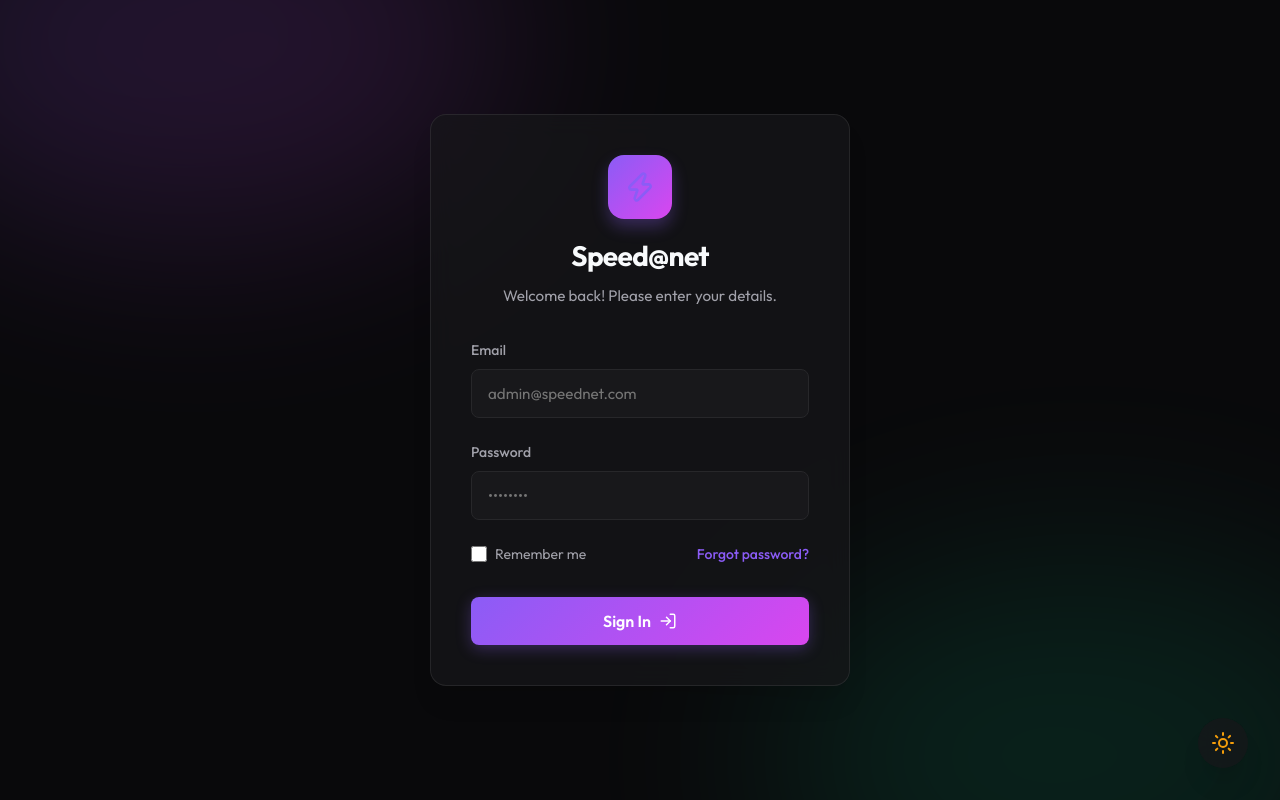
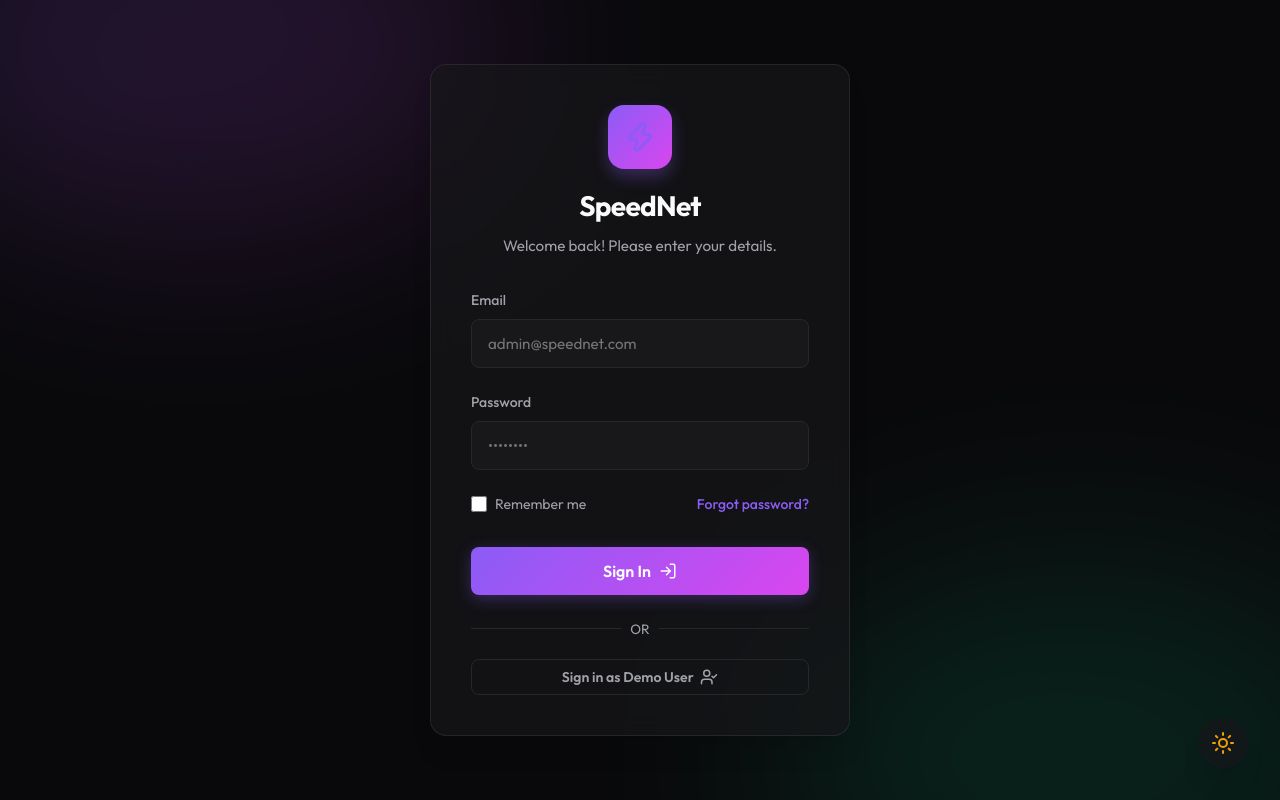
Before and after one commit to abnv-8083/speed, a React (Vite) app: page /login in a window 1280 px wide. Built offline with nearby package versions, Linux system fonts and the light colour scheme; no server answers.

Commit message:
Added Demo Login button for easy access

```diff
--- a/src/pages/Login.jsx
+++ b/src/pages/Login.jsx
@@ -1,6 +1,6 @@
 import React, { useState } from 'react';
 import { useNavigate } from 'react-router-dom';
-import { LogIn, Zap } from 'lucide-react';
+import { LogIn, Zap, UserCheck } from 'lucide-react';
 import { supabase } from '../supabaseClient';
 import './Login.css';
 
@@ -17,6 +17,7 @@ const Login = () => {
     setErrorMsg('');
 
     // Attempt Supabase login
+    try {
       const { data, error } = await supabase.auth.signInWithPassword({
         email,
         password,
@@ -31,6 +32,19 @@ const Login = () => {
       if (data.user) {
         navigate('/home');
       }
+    } catch (err) {
+      setErrorMsg('Failed to connect to authentication server.');
+      setLoading(false);
+    }
+  };
+
+  const handleDemoLogin = () => {
+    // Bypass authentication for demonstration purposes
+    setEmail('demo@speednet.com');
+    setPassword('demo123');
+    setTimeout(() => {
+      navigate('/home');
+    }, 800);
   };
 
   return (
@@ -40,7 +54,7 @@ const Login = () => {
           <div className="logo-container">
             <Zap className="logo-icon" size={32} />
           </div>
-          <h1>Speed@net</h1>
+          <h1>SpeedNet</h1>
           <p>Welcome back! Please enter your details.</p>
         </div>
 
@@ -87,6 +101,22 @@ const Login = () => {
             )}
           </button>
         </form>
+
+        <div style={{ marginTop: '1.5rem', display: 'flex', flexDirection: 'column', gap: '0.75rem' }}>
+          <div style={{ display: 'flex', alignItems: 'center', gap: '0.5rem', color: 'var(--text-muted)' }}>
+            <div style={{ flex: 1, height: '1px', background: 'var(--border)' }}></div>
+            <span style={{ fontSize: '0.85rem' }}>OR</span>
+            <div style={{ flex: 1, height: '1px', background: 'var(--border)' }}></div>
+          </div>
+
+          <button
+            type="button"
+            className="btn btn-outline login-btn"
+            onClick={handleDemoLogin}
+          >
+            Sign in as Demo User <UserCheck size={18} />
+          </button>
+        </div>
       </div>
     </div>
   );
```
Lines whose indentation alone changed are shown as unchanged.
